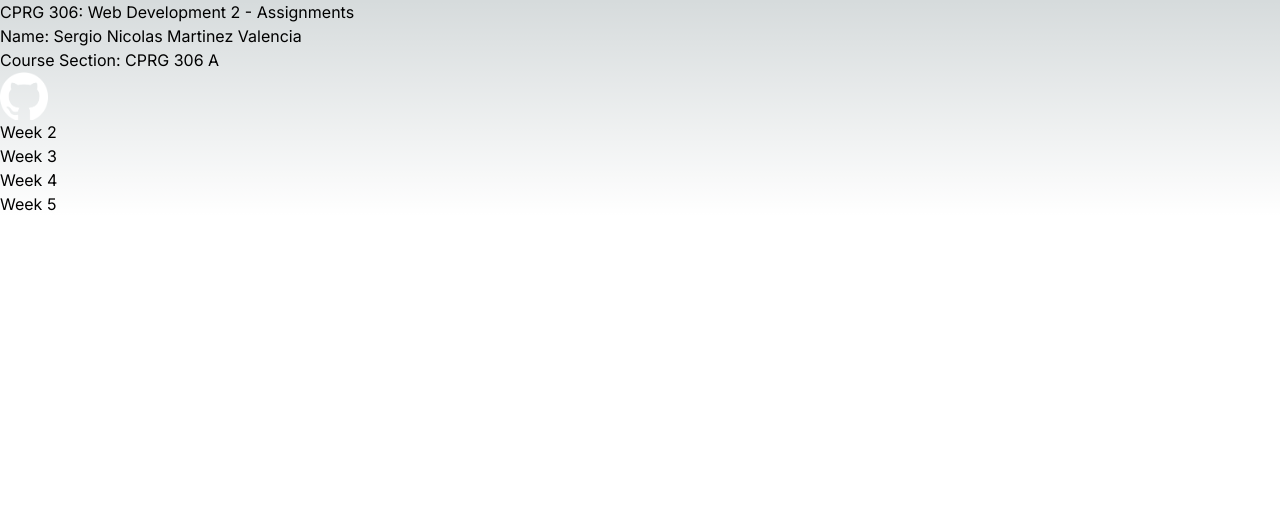
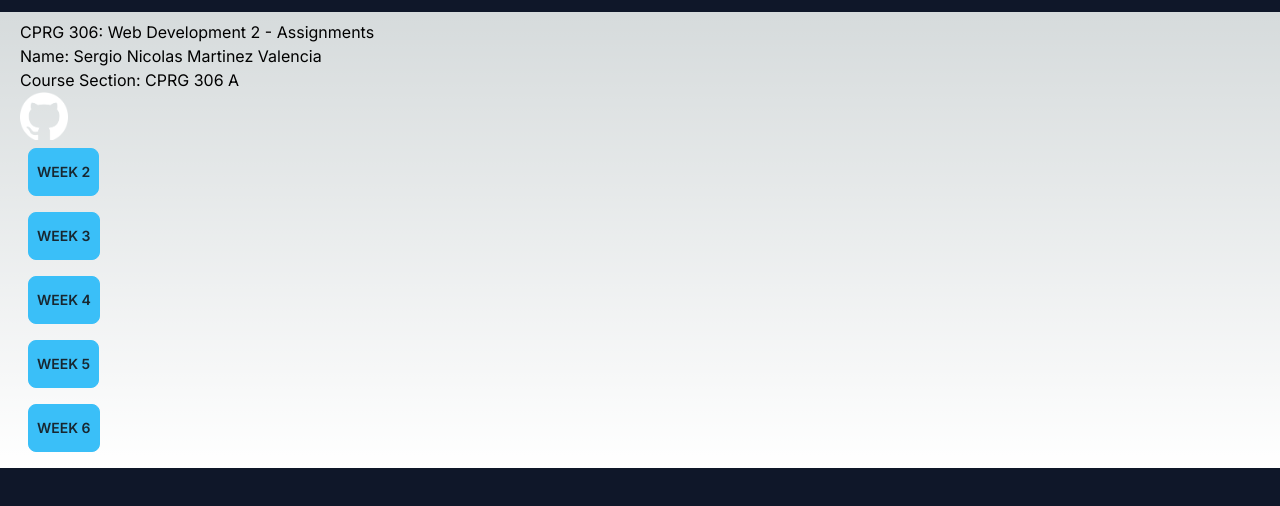
Before and after one commit to ZeusEstrella/cprg306-assignments-1, a Next.js app: page / in a window 1280 px wide. Shown: the top 506 px of the page. Built offline with nearby package versions, Linux system fonts and the light colour scheme.

Commit message:
added page for week 6 and improved style

```diff
--- a/app/layout.js
+++ b/app/layout.js
@@ -10,7 +10,7 @@ export const metadata = {
 
 export default function RootLayout({ children }) {
   return (
-    <html lang="en">
+    <html lang="en" data-theme='night'>
       <body className={inter.className}>{children}</body>
     </html>
   )
--- a/app/page.js
+++ b/app/page.js
@@ -2,22 +2,42 @@ import StudentInfo from './studentinfo'
 import Link from 'next/link'
 
 export default function Home() {
+
+  const weekLinkStyle = 'hover:underline btn btn-primary m-2 p-2';
   return (
-    <div>
+    <main className='m-3 p-2'>
       <h1>CPRG 306: Web Development 2 - Assignments</h1>
       <StudentInfo />
-      <Link href='/week2' className='hover:underline' >
-        <p> Week 2 </p>
-      </Link>
-      <Link href='/week3' className='hover:underline'>
-        <p> Week 3 </p>
-      </Link>
-      <Link href='/week4' className='hover:underline'>
-        <p> Week 4 </p>
-      </Link>
-      <Link href='/week5' className='hover:underline'>
-        <p> Week 5 </p>
-      </Link>
-    </div>
+
+      <div>
+        <div>
+          <Link href='/week2' className={weekLinkStyle} >
+            week 2
+          </Link>
+        </div>
+        <div>
+          <Link href='/week3' className={weekLinkStyle} >
+            week 3
+          </Link>
+        </div>
+        <div>
+          <Link href='/week4' className={weekLinkStyle} >
+            week 4
+          </Link>
+        </div>
+        <div>
+          <Link href='/week5' className={weekLinkStyle} >
+            week 5
+          </Link>
+        </div>
+        <div>
+          <Link href='/week6' className={weekLinkStyle} >
+            week 6
+          </Link>
+        </div>
+
+      </div>
+
+    </main>
   )
 }
--- a/app/week2/page.js
+++ b/app/week2/page.js
@@ -6,8 +6,8 @@ export default function Week2() {
         <div>
             <h1>Week 2</h1>
             <StudentInfo />
-            <Link href='/' className='hover:underline'>
-                <p>Home</p>
+            <Link href='/' className='hover:underline '>
+                🏠Home
             </Link>
         </div>
     )
--- a/app/week3/page.js
+++ b/app/week3/page.js
@@ -9,7 +9,7 @@ export default function Page() {
 
                 <div className="text-right">
                     <Link href='/' className="hover:underline text-right">
-                        Home
+                        🏠Home
                     </Link>
                 </div>
 
--- a/app/week4/page.js
+++ b/app/week4/page.js
@@ -7,7 +7,7 @@ export default function Page() {
         <main>
             <div>
                 <Link href='/' className="hover:underline ">
-                    Home
+                    🏠Home
                 </Link>
                 <NewItem/>
             </div>
--- a/app/week5/page.js
+++ b/app/week5/page.js
@@ -10,7 +10,7 @@ export default function Page() {
     return (
         <main>
             <Link href='/' className="hover:underline ">
-                    Home
+                    🏠Home
             </Link>
 
             <h1 className="m-2 p-2 font-bold text-xl">Shopping List</h1>
--- /dev/null
+++ b/app/week6/page.js
@@ -0,0 +1,12 @@
+import Link from 'next/link';
+
+
+export default function Page() {
+    return(
+        <main>
+            <Link href='/' className="hover:underline ">
+                🏠Home
+            </Link>
+        </main>
+    );
+}
--- a/package.json
+++ b/package.json
@@ -16,7 +16,8 @@
     "postcss": "^8.4.31",
     "react": "18.2.0",
     "react-dom": "18.2.0",
-    "tailwindcss": "3.3.3"
+    "tailwindcss": "3.3.3",
+    "theme-change": "^2.5.0"
   },
   "devDependencies": {
     "daisyui": "^3.9.2"
--- a/tailwind.config.js
+++ b/tailwind.config.js
@@ -15,4 +15,7 @@ module.exports = {
     },
   },
   plugins: [require("daisyui")],
+  daisyui: {
+    themes: ["night", "cupcake"]
+  }
 }
```
Also changed, not shown: 1 other file (tests, documents, lock files or other folders).
